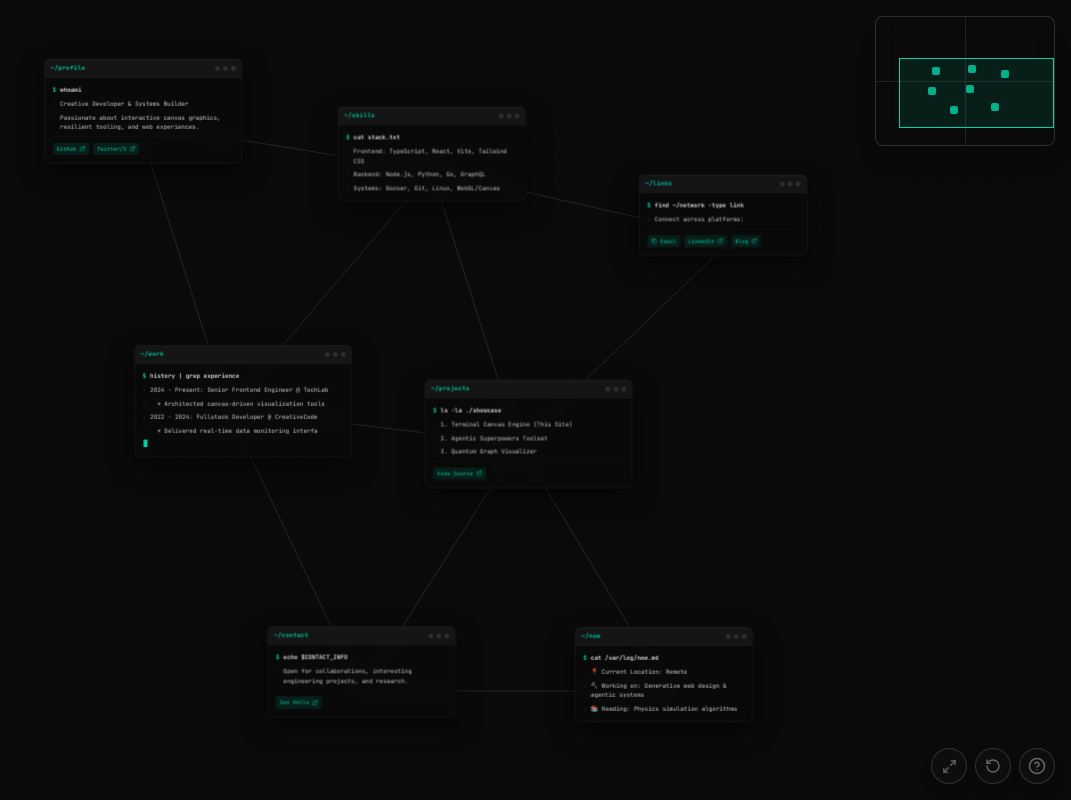
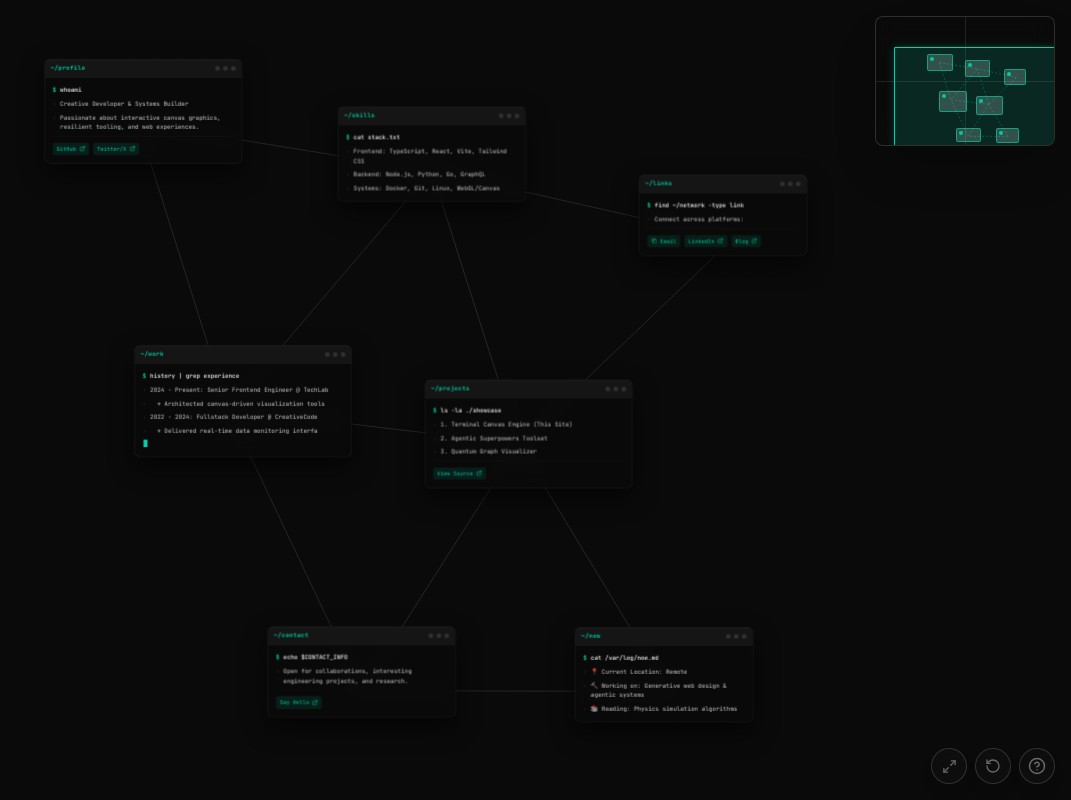
Before and after one commit to anpapag1/portfolio, a React (Vite) app: page / in a window 1280 px wide. Shown: the whole page, without its empty margins (209-1280 px from the left). Built offline with nearby package versions, Linux system fonts and the light colour scheme.

Commit message:
fix(minimap): fix aspect ratio distortion, true live particle positions, exact viewport box preview, and latched edge preview

```diff
--- a/src/App.tsx
+++ b/src/App.tsx
@@ -434,6 +434,7 @@ export default function App() {
       <MiniMap
         terminals={terminalsToRender}
         camera={camera}
+        physics={physics}
         onJumpTo={handleJumpTo}
       />
 
--- a/src/ui/MiniMap.tsx
+++ b/src/ui/MiniMap.tsx
@@ -1,11 +1,13 @@
 import React from 'react';
 import { TerminalData } from '../types/content';
 import { Camera } from '../canvas/Camera';
+import { PhysicsEngine } from '../canvas/Physics';
 import { cn } from '../utils/cn';
 
 export interface MiniMapProps {
   terminals: TerminalData[];
   camera: Camera;
+  physics?: PhysicsEngine;
   onJumpTo: (x: number, y: number) => void;
   className?: string;
   width?: number;
@@ -16,33 +18,36 @@ export interface MiniMapProps {
 export function worldToMiniMap(
   world: { x: number; y: number },
   mapSize = { width: 180, height: 130 },
-  worldSpan = 3000
+  worldSpan = 2800
 ) {
+  const worldSpanY = worldSpan * (mapSize.height / mapSize.width);
   return {
     x: ((world.x + worldSpan / 2) / worldSpan) * mapSize.width,
-    y: ((world.y + worldSpan / 2) / worldSpan) * mapSize.height,
+    y: ((world.y + worldSpanY / 2) / worldSpanY) * mapSize.height,
   };
 }
 
 export function miniMapToWorld(
   mapPos: { x: number; y: number },
   mapSize = { width: 180, height: 130 },
-  worldSpan = 3000
+  worldSpan = 2800
 ) {
+  const worldSpanY = worldSpan * (mapSize.height / mapSize.width);
   return {
     x: (mapPos.x / mapSize.width) * worldSpan - worldSpan / 2,
-    y: (mapPos.y / mapSize.height) * worldSpan - worldSpan / 2,
+    y: (mapPos.y / mapSize.height) * worldSpanY - worldSpanY / 2,
   };
 }
 
 export const MiniMap: React.FC<MiniMapProps> = ({
   terminals,
   camera,
+  physics,
   onJumpTo,
   className,
   width = 180,
   height = 130,
-  worldSpan = 3000,
+  worldSpan = 2800,
 }) => {
   const handleClick = (e: React.MouseEvent<HTMLDivElement>) => {
     const rect = e.currentTarget.getBoundingClientRect();
@@ -53,9 +58,22 @@ export const MiniMap: React.FC<MiniMapProps> = ({
     onJumpTo(target.x, target.y);
   };
 
-  const camCenter = worldToMiniMap(camera.position, { width, height }, worldSpan);
-  const viewWidth = Math.max(16, (camera.viewport.width / (camera.zoom * worldSpan)) * width);
-  const viewHeight = Math.max(12, (camera.viewport.height / (camera.zoom * worldSpan)) * height);
+  // 1. Calculate true visible world bounds under current camera transform
+  const worldTopLeft = camera.screenToWorld({ x: 0, y: 0 });
+  const worldBottomRight = camera.screenToWorld({
+    x: camera.viewport.width,
+    y: camera.viewport.height,
+  });
+
+  const mapTopLeft = worldToMiniMap(worldTopLeft, { width, height }, worldSpan);
+  const mapBottomRight = worldToMiniMap(worldBottomRight, { width, height }, worldSpan);
+
+  const viewLeft = Math.min(mapTopLeft.x, mapBottomRight.x);
+  const viewTop = Math.min(mapTopLeft.y, mapBottomRight.y);
+  const viewWidth = Math.max(10, Math.abs(mapBottomRight.x - mapTopLeft.x));
+  const viewHeight = Math.max(8, Math.abs(mapBottomRight.y - mapTopLeft.y));
+
+  const latchedEdges = physics ? physics.getLatchedEdges() : [];
 
   return (
     <div
@@ -65,38 +83,92 @@ export const MiniMap: React.FC<MiniMapProps> = ({
       onClick={handleClick}
       style={{ width: `${width}px`, height: `${height}px` }}
       className={cn(
-        'hidden sm:block absolute top-4 right-4 bg-[#0a0a0a]/90 border border-white/15 rounded-lg overflow-hidden cursor-crosshair shadow-xl backdrop-blur-md z-30 select-none',
+        'hidden sm:block absolute top-4 right-4 bg-[#0a0a0a]/90 border border-white/15 rounded-lg overflow-hidden cursor-crosshair shadow-2xl backdrop-blur-md z-30 select-none',
         className
       )}
     >
-      {/* Grid crosshair center */}
+      {/* Grid crosshair center lines */}
       <div className="absolute inset-0 flex items-center justify-center opacity-10 pointer-events-none">
         <div className="w-full h-px bg-white" />
         <div className="h-full w-px bg-white absolute" />
       </div>
 
-      {/* Terminal markers */}
+      {/* Latched Edge Connection Lines */}
+      <svg className="absolute inset-0 w-full h-full pointer-events-none opacity-30">
+        {latchedEdges.map((edge) => {
+          const p1 = physics?.getParticle(edge.nodeAId)?.position;
+          const p2 = physics?.getParticle(edge.nodeBId)?.position;
+          if (!p1 || !p2 || !isFinite(p1.x) || !isFinite(p2.x)) return null;
+
+          const pt1 = worldToMiniMap(
+            { x: p1.x + 190, y: p1.y + 130 },
+            { width, height },
+            worldSpan
+          );
+          const pt2 = worldToMiniMap(
+            { x: p2.x + 190, y: p2.y + 130 },
+            { width, height },
+            worldSpan
+          );
+
+          if (!isFinite(pt1.x) || !isFinite(pt2.x)) return null;
+
+          return (
+            <line
+              key={edge.id}
+              x1={pt1.x}
+              y1={pt1.y}
+              x2={pt2.x}
+              y2={pt2.y}
+              stroke="#00d4aa"
+              strokeWidth="1"
+              strokeDasharray="2 2"
+            />
+          );
+        })}
+      </svg>
+
+      {/* Real-time Terminal Node Markers */}
       {terminals.map((t) => {
-        const pt = worldToMiniMap(t.position, { width, height }, worldSpan);
+        const particle = physics?.getParticle(t.id);
+        const pos = particle ? particle.position : t.position;
+        const tl = worldToMiniMap(pos, { width, height }, worldSpan);
+        const br = worldToMiniMap(
+          { x: pos.x + t.size.width, y: pos.y + t.size.height },
+          { width, height },
+          worldSpan
+        );
+
+        const nodeW = Math.max(6, br.x - tl.x);
+        const nodeH = Math.max(4, br.y - tl.y);
+
         return (
           <div
             key={t.id}
             data-testid={`minimap-marker-${t.id}`}
             title={t.title}
-            className="absolute w-2 h-2 -translate-x-1 -translate-y-1 bg-accent/80 hover:bg-accent rounded-sm pointer-events-none transition-colors"
-            style={{ left: `${pt.x}px`, top: `${pt.y}px` }}
-          />
+            className="absolute bg-white/20 border border-accent/60 rounded-[2px] pointer-events-none transition-transform"
+            style={{
+              position: 'absolute',
+              left: `${tl.x}px`,
+              top: `${tl.y}px`,
+              width: `${nodeW}px`,
+              height: `${nodeH}px`,
+            }}
+          >
+            <div className="w-1 h-1 rounded-full bg-accent absolute top-0.5 left-0.5 opacity-90" />
+          </div>
         );
       })}
 
       {/* Viewport boundary indicator */}
       <div
         data-testid="minimap-viewport"
-        className="absolute border border-accent bg-accent/10 pointer-events-none transition-all"
+        className="absolute border border-accent bg-accent/15 pointer-events-none rounded-[1px] shadow-[0_0_8px_rgba(0,212,170,0.25)]"
         style={{
           position: 'absolute',
-          left: `${camCenter.x - viewWidth / 2}px`,
-          top: `${camCenter.y - viewHeight / 2}px`,
+          left: `${viewLeft}px`,
+          top: `${viewTop}px`,
           width: `${viewWidth}px`,
           height: `${viewHeight}px`,
         }}
```
Also changed, not shown: 1 other file (tests, documents, lock files or other folders).
